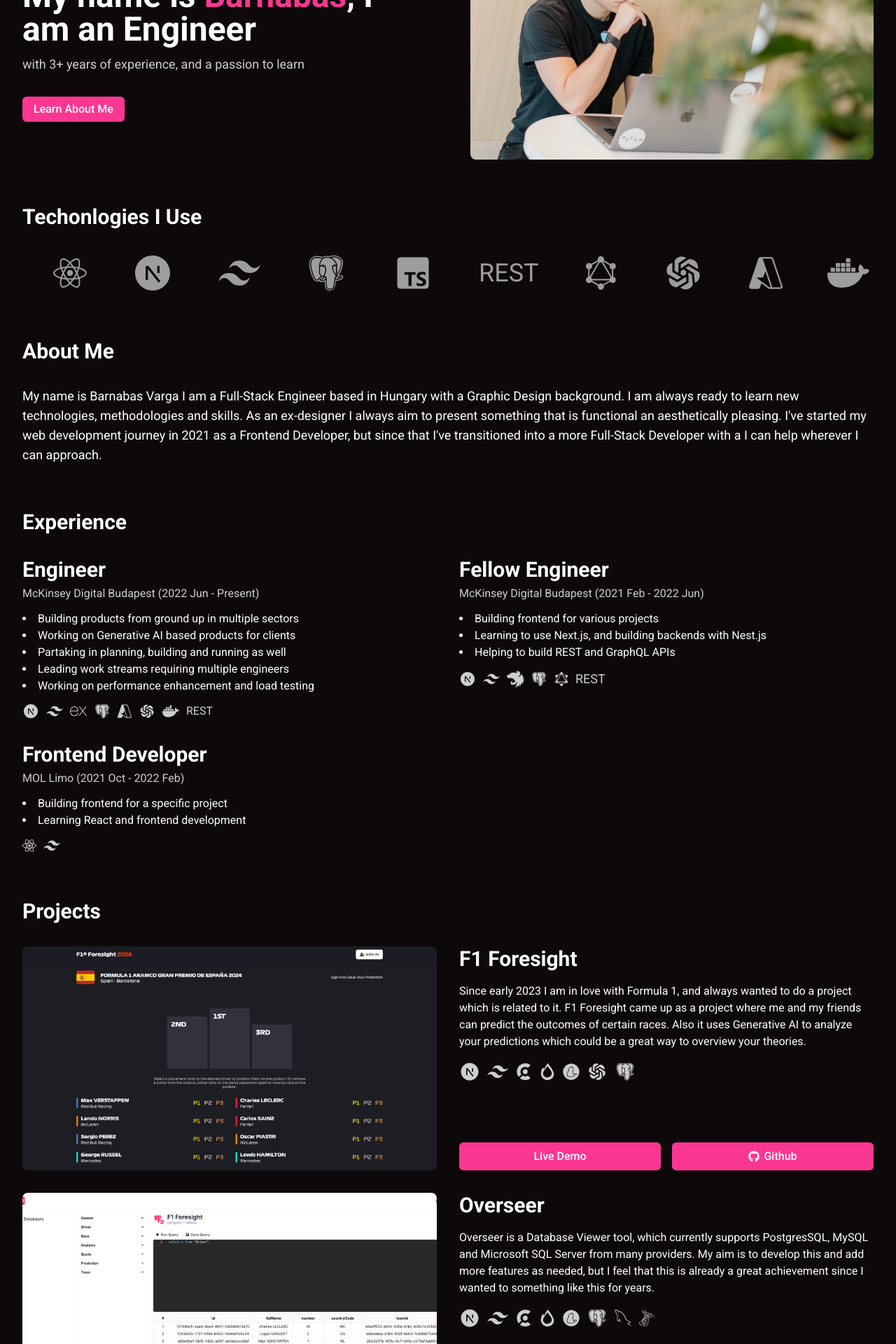
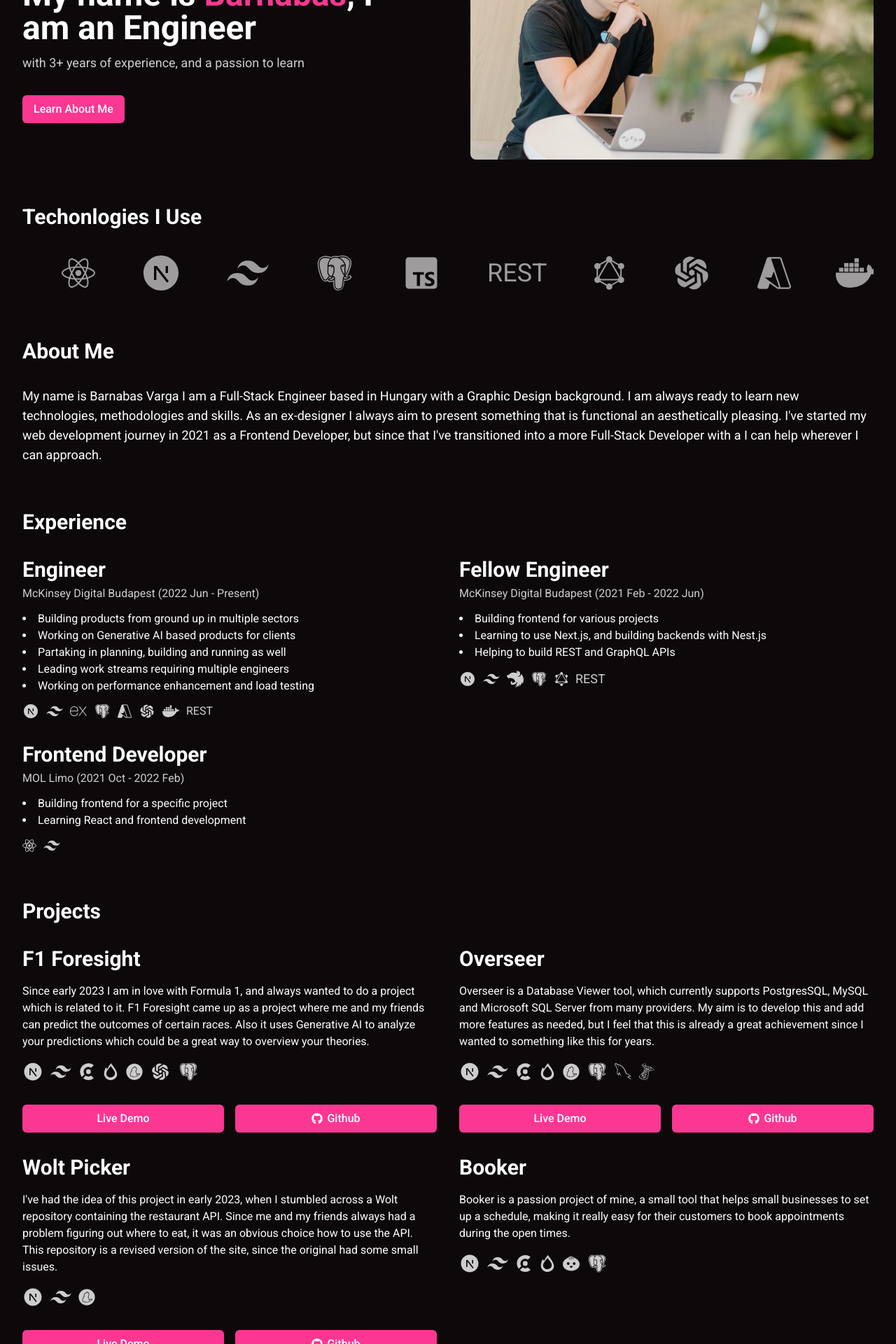
Before and after one commit to vabarnabas/portfolio, a Next.js app: page / in a window 1280 px wide. Shown: the part 220-2140 px from the top of the page at 70% size. Built offline with nearby package versions, Linux system fonts and the light colour scheme.

Commit message:
feat: updated projects section

```diff
--- a/components/project-card/project-card.tsx
+++ b/components/project-card/project-card.tsx
@@ -1,4 +1,3 @@
-import Image from "next/image"
 import Link from "next/link"
 import React from "react"
 import { FaGithub } from "react-icons/fa"
@@ -13,7 +12,6 @@
 }
 
 export default function ProjectCard({
-  src,
   title,
   description,
   technologies,
@@ -21,12 +19,12 @@
   live,
 }: Props) {
   return (
-    <div className="grid gap-8 lg:grid-cols-2">
-      <div className="">
+    <div className="grid gap-8 lg:grid-cols-1">
+      {/* <div className="">
         <div className="relative h-52 overflow-clip rounded-lg px-2 md:h-[20rem]">
           <Image priority src={src} fill objectFit="cover" alt={src} />
         </div>
-      </div>
+      </div> */}
       <div className="flex h-full flex-col">
         <p className="text-3xl font-semibold">{title}</p>
         <p className="mt-4">{description}</p>
@@ -40,7 +38,7 @@
             </div>
           ))}
         </div>
-        <div className="mt-8 flex gap-x-4 empty:mt-0 lg:mt-auto">
+        <div className="mt-8 flex gap-x-4 empty:mt-0">
           {live ? (
             <Link className="flex w-full" href={live} target="_blank">
               <button className="flex w-full items-center justify-center gap-x-1.5 rounded-md bg-text-primary px-4 py-2 font-medium text-white hover:bg-text-secondary">
--- a/components/sections/hero/hero.tsx
+++ b/components/sections/hero/hero.tsx
@@ -13,7 +13,7 @@
         <p className="mt-3 text-lg opacity-80">
           with 3+ years of experience, and a passion to learn
         </p>
-        <button className="mt-6 w-max rounded-md bg-text-primary px-4 py-1.5 font-medium text-white hover:bg-text-secondary md:mt-8">
+        <button className="mt-6 w-max rounded-md bg-text-primary px-4 py-2 font-medium text-white hover:bg-text-secondary md:mt-8">
           Learn About Me
         </button>
       </div>
--- a/components/sections/projects/projects.tsx
+++ b/components/sections/projects/projects.tsx
@@ -12,7 +12,7 @@
   return (
     <div id="projects" className="scroll-mt-20">
       <p className="text-3xl font-semibold">Projects</p>
-      <div className="mt-8 flex flex-col gap-y-12 md:gap-y-8">
+      <div className="mt-8 grid gap-12 md:grid-cols-2 md:gap-8">
         <ProjectCard
           title="F1 Foresight"
           description="Since early 2023 I am in love with Formula 1, and always wanted to do a project which is related to it. F1 Foresight came up as a project where me and my friends can predict the outcomes of certain races. Also it uses Generative AI to analyze your predictions which could be a great way to overview your theories."
```
